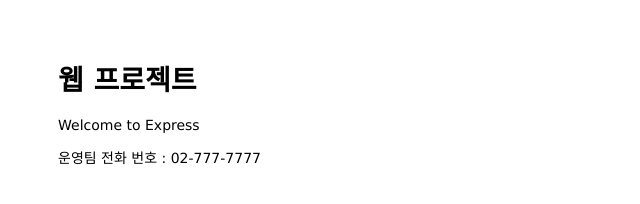
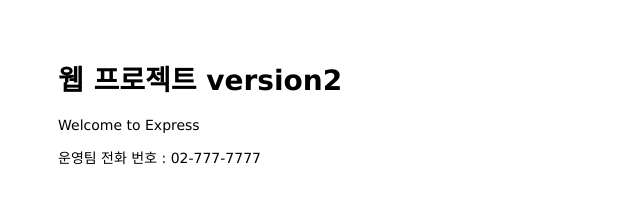
Before and after one commit to sojin91/mastering-git-github, a website: page public/index.html in a window 1280 px wide. Shown: the whole page, without its empty margins (0-640 px from the left). Drawn offline with Linux system fonts and the light colour scheme.

Commit message:
change title version up

```diff
--- a/public/index.html
+++ b/public/index.html
@@ -6,7 +6,7 @@
 </head>
 
 <body>
-  <h1>웹 프로젝트</h1>
+  <h1>웹 프로젝트 version2</h1>
   <p>Welcome to Express</p>
   <p>운영팀 전화 번호 : 02-777-7777</p>
 </body>
```
